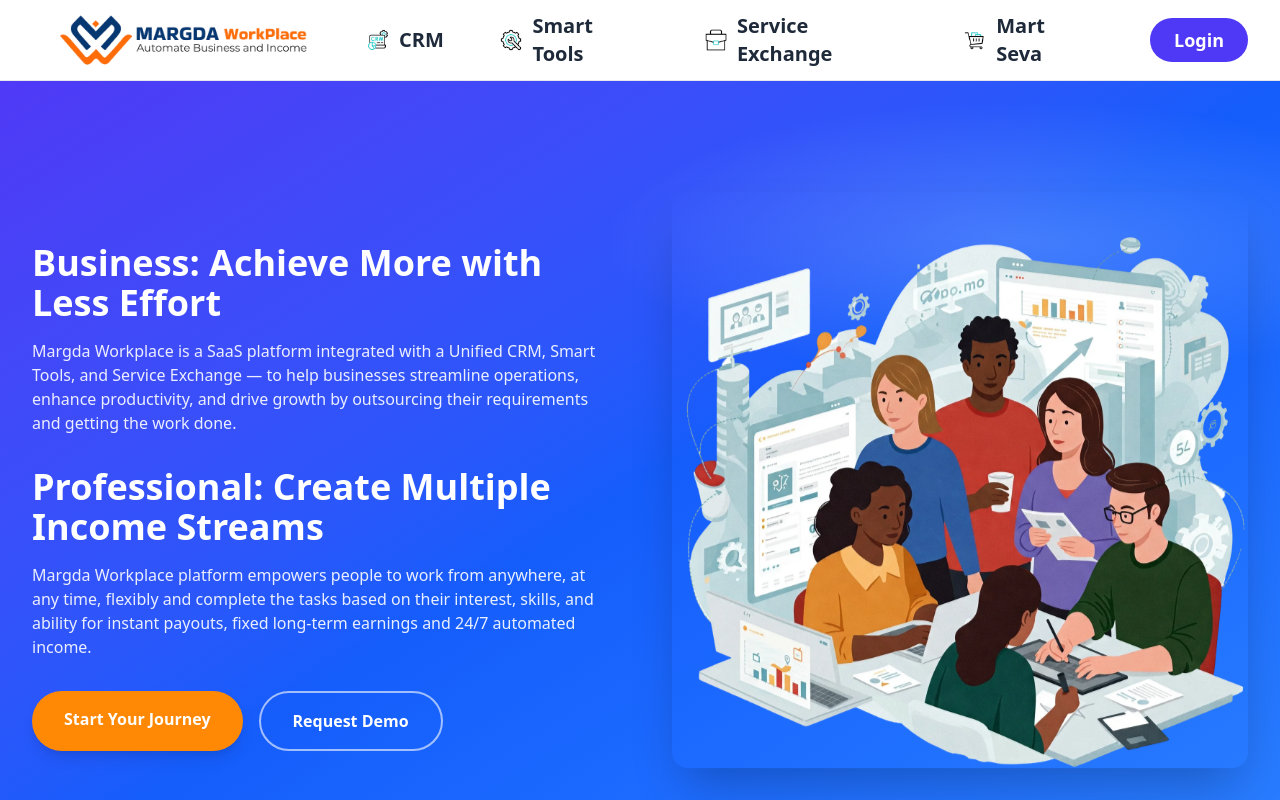
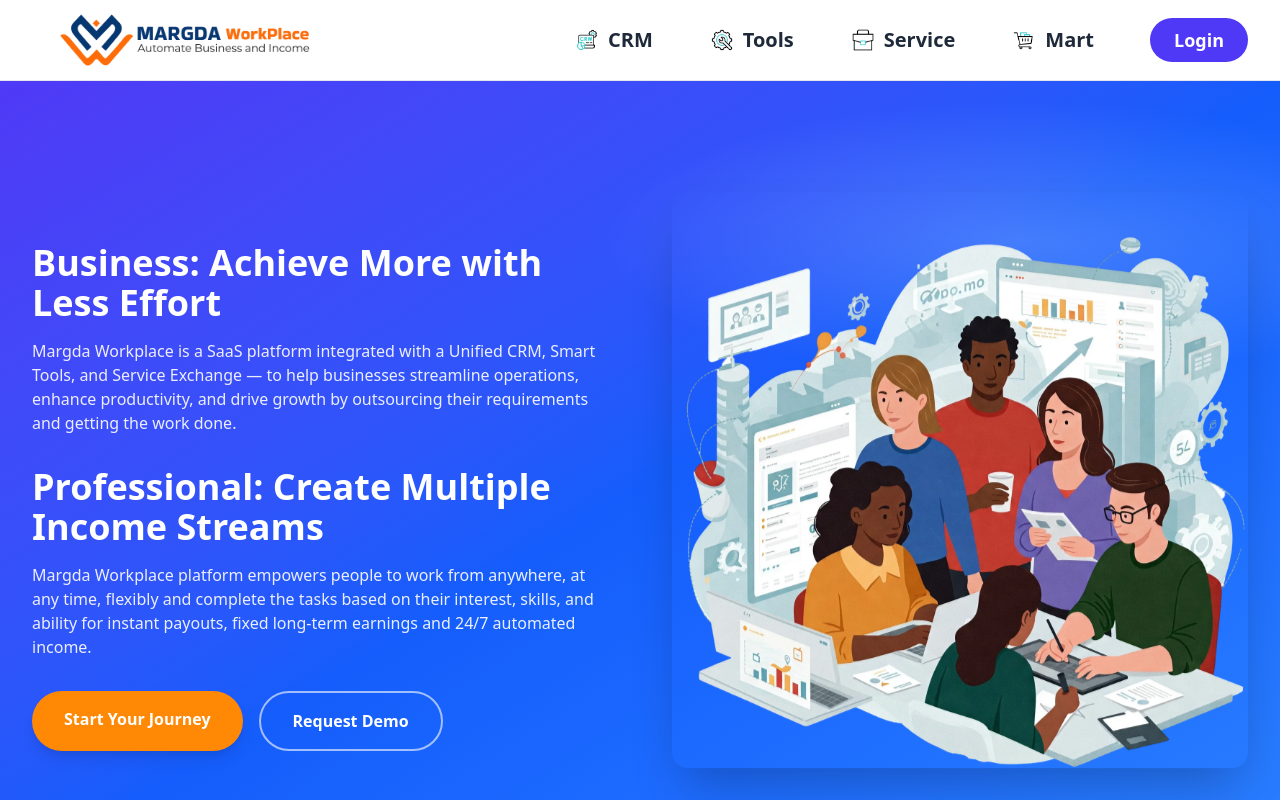
Before and after one commit to margda-workplace/margda, a Next.js app: page / in a window 1280 px wide. Shown: the top 800 px of the page. Built offline with nearby package versions, Linux system fonts and the light colour scheme.

Commit message:
edited the navigation menu items

```diff
--- a/src/app/page.js
+++ b/src/app/page.js
@@ -28,13 +28,13 @@
   // Nav items preserved (labels/hrefs/icons)
   const navItems = [
     { label: "CRM", icon: "crm-rmvd-bg.gif", href: "/login" },
-    { label: "Smart Tools", icon: "service-tools-rmvd-bg.gif", href: "/login" },
+    { label: "Tools", icon: "service-tools-rmvd-bg.gif", href: "/login" },
     {
-      label: "Service Exchange",
+      label: "Service ",
       icon: "briefcase-rmvd-bg.gif",
       href: "/login",
     },
-    { label: "Mart Seva", icon: "shopping-cart-rmvd-bg.gif", href: "/login" },
+    { label: "Mart", icon: "shopping-cart-rmvd-bg.gif", href: "/login" },
   ];
 
   // Reveal-on-scroll animation
```
